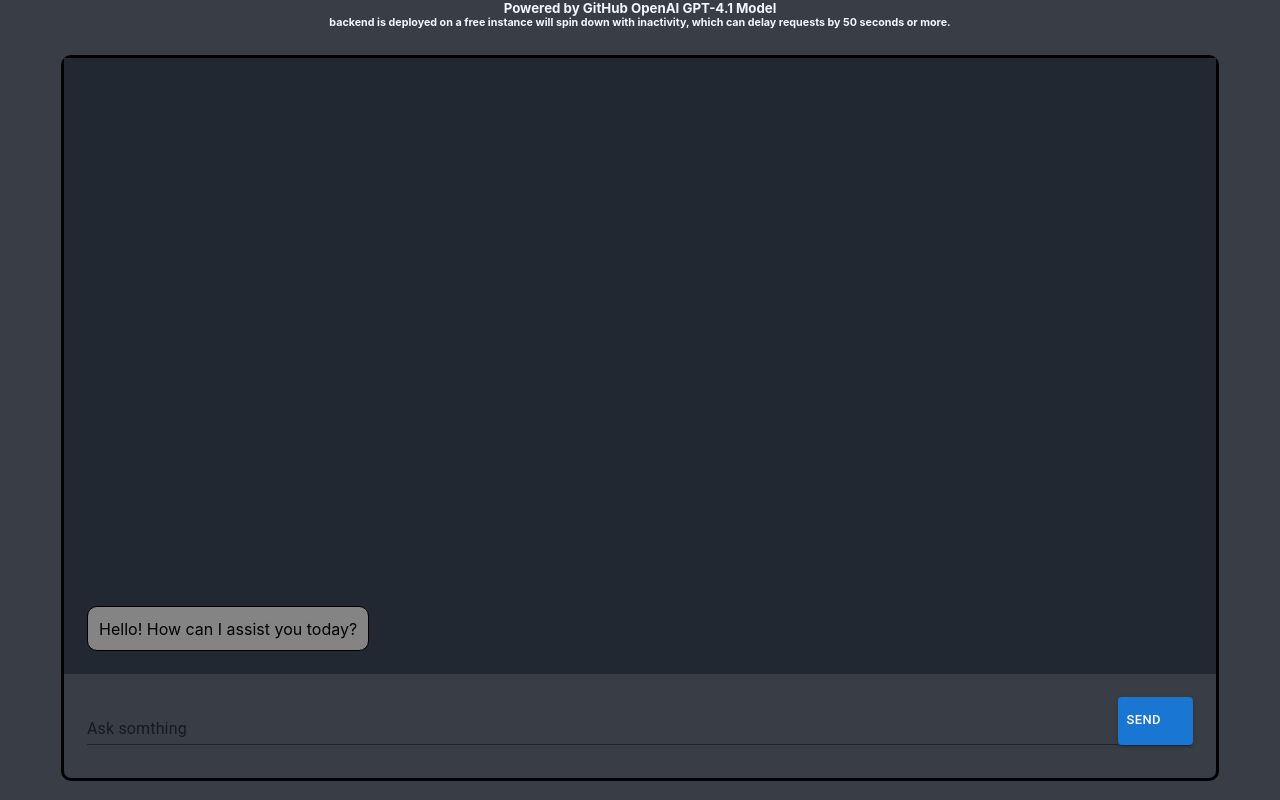
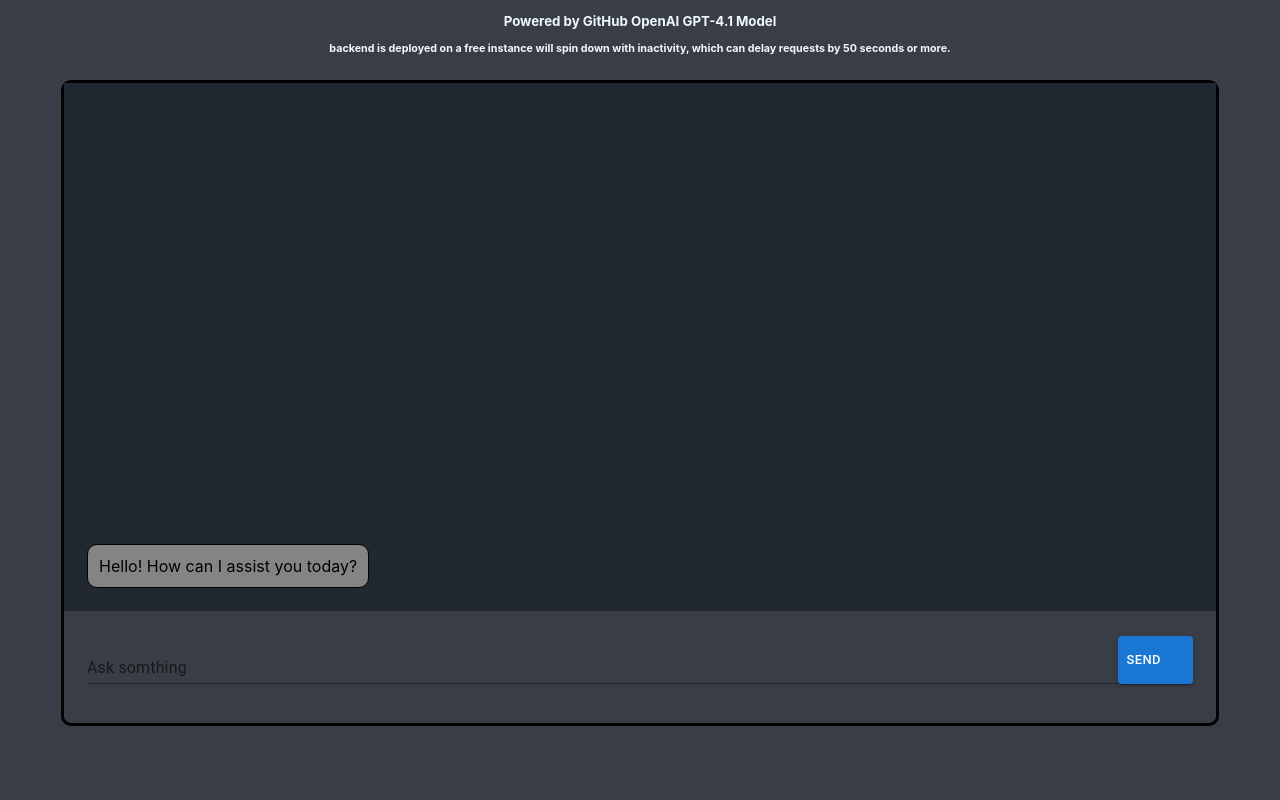
Before and after one commit to john310897/ai-chatbot, a React (Create React App) app in the folder ui/: page / in a window 1280 px wide. Built offline with nearby package versions, Linux system fonts and the light colour scheme; some icons are missing.

Commit message:
updated ui layout

```diff
--- a/ui/src/App.css
+++ b/ui/src/App.css
@@ -1,10 +1,11 @@
 .chat_container {
   margin: auto;
+  margin-bottom: 2%;
   display: flex;
   flex-wrap: wrap;
   margin-top: 2%;
   width: 90%;
-  height: 90vh;
+  height: 80vh;
   border: solid black;
   border-radius: 10px;
 }
@@ -23,7 +24,7 @@
 }
 
 .chat_message_container {
-  height: 77vh;
+  height: 66vh;
   width: 100%;
   align-content: flex-end;
   overflow: auto;
@@ -45,6 +46,7 @@
 
 .title {
   margin: auto;
+  margin-top: 1%;
   text-align: center;
   color: aliceblue;
 }
```
Also changed, not shown: 1 other file (tests, documents, lock files or other folders).
